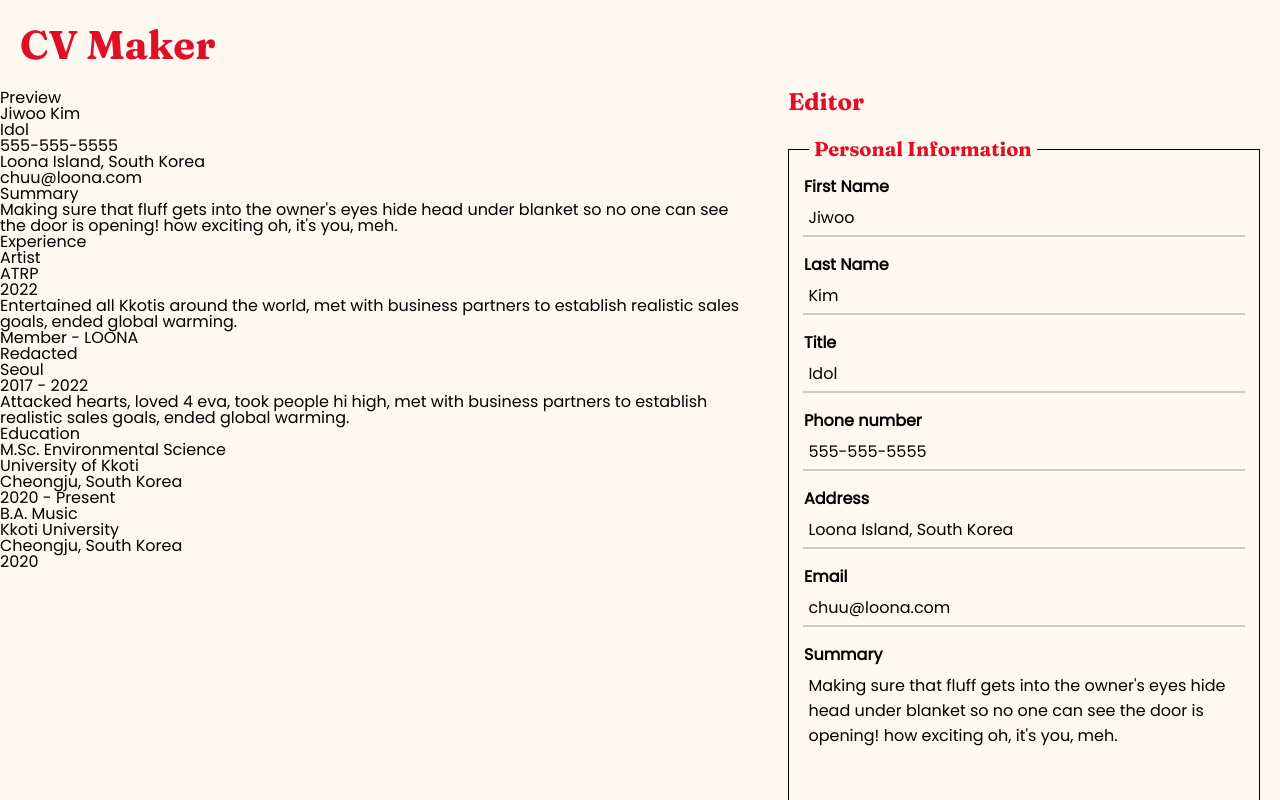
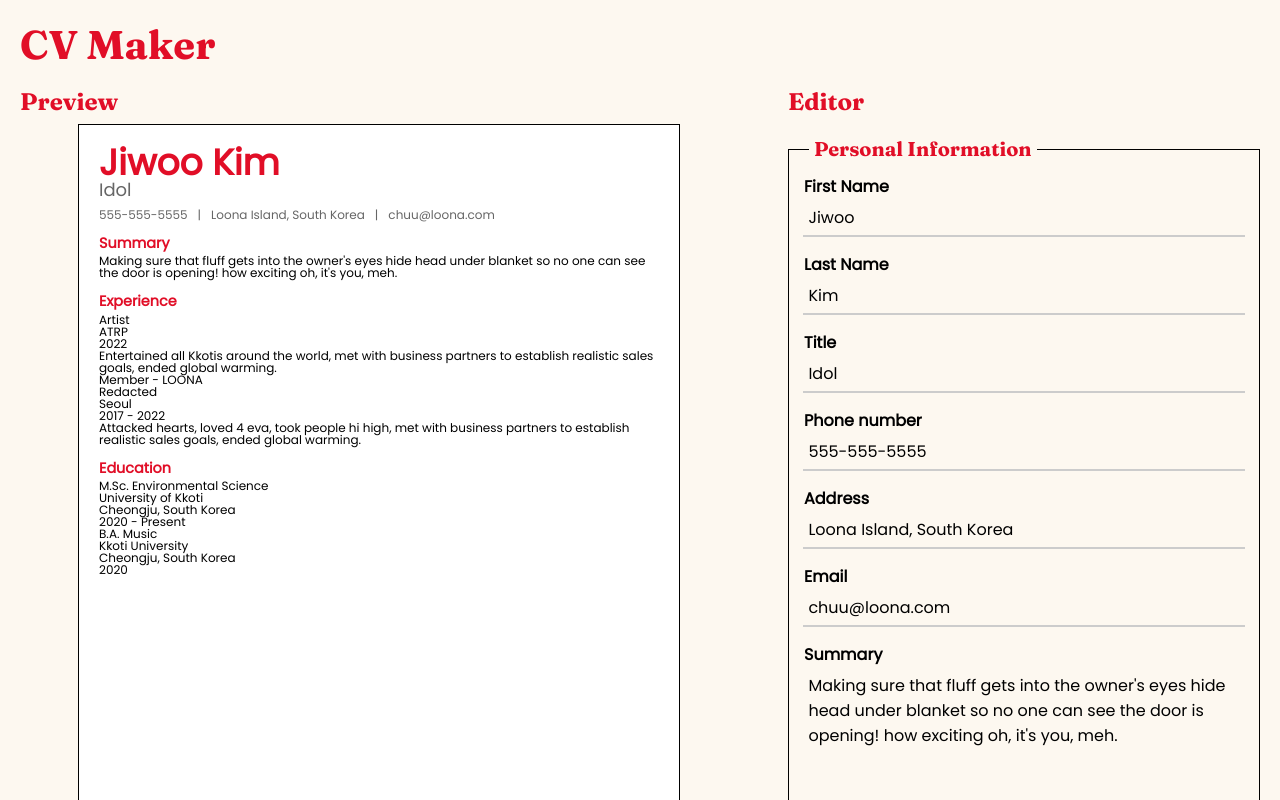
Before and after one commit to beaesq/cv-maker, a React (Vite) app: page / in a window 1280 px wide. Shown: the top 800 px of the page. Built offline with nearby package versions, Linux system fonts and the light colour scheme.

Commit message:
Add basic preview styling

```diff
--- a/src/components/Preview.jsx
+++ b/src/components/Preview.jsx
@@ -1,4 +1,5 @@
 import PropTypes from "prop-types";
+import "../styles/Preview.css";
 
 function Year({ start, end }) {
   if (start.length > 0 && end.length > 0) {
@@ -59,15 +60,23 @@ export default function Preview({ person, className }) {
             {person.firstName} {person.lastName}
           </h3>
           <p>{person.title}</p>
+          <div className="contact">
             <p>{person.phone}</p>
             <p>{person.address}</p>
             <p>{person.email}</p>
-          <h4 className="summary">Summary</h4>
+          </div>
+          <div className="summary">
+            <h4>Summary</h4>
             <p>{person.summary}</p>
-          <h4 className="experience">Experience</h4>
+          </div>
+          <div className="experience">
+            <h4>Experience</h4>
             <ListExperience experience={person.experience} />
-          <h4 className="education">Education</h4>
+          </div>
+          <div className="education">
+            <h4>Education</h4>
             <ListEducation education={person.education} />
+          </div>
         </div>
       </section>
     </div>
--- /dev/null
+++ b/src/styles/Preview.css
@@ -0,0 +1,89 @@
+@import "./constants.css";
+
+.preview section {
+  position: sticky;
+  top:10px;
+  display: grid;
+  grid-template-columns: auto;
+  grid-template-rows: min-content auto;
+  row-gap: 10px;
+}
+
+.preview h2 {
+  color: var(--detail-color);
+  font-family: var(--heading-font);
+  font-size: 24px;
+  font-weight: bold;
+  margin-left: 20px;
+}
+
+.cv {
+  border: 1px solid black;
+  width: 600px;
+  height: auto;
+  aspect-ratio: 210 / 297;
+  justify-self: center;
+  background-color: #ffffff;
+
+  display: flex;
+  flex-direction: column;
+  font-size: 12px;
+  justify-content: start;
+
+  font-family: var(--sans-serif-font);
+  --light-color: #666666;
+}
+
+
+.cv h3 {
+  font-size: 3em;
+  color: var(--accent-color);
+  font-weight: bold;
+  margin: 20px 0px 0px 20px;
+}
+
+.cv>p {
+  font-size: 1.5em;
+  color: var(--light-color);
+  margin-left: 20px;
+}
+
+.cv .contact {
+  display: grid;
+  grid-auto-flow: column;
+  grid-template-columns: max-content max-content max-content;
+  column-gap: 20px;
+
+  color: var(--light-color);
+  margin-left: 20px;
+  margin-top: 10px;
+
+}
+
+.cv .contact p + p::before {
+  content: "|";
+  color: var(--light-color);
+  position: relative;
+  left: -10px;
+}
+
+.cv div {
+  margin-top: 15px;
+  margin-left: 20px;
+  margin-right: 20px;
+}
+
+.cv h4 {
+  color: var(--accent-color);
+  font-size: 1.2em;
+  font-weight: bold;
+  margin-bottom: 5px;
+}
+
+@media screen and (max-width:1200px) {
+  .preview .cv {
+    height: auto;
+    width: 450px;
+    font-size: 9px;
+  }
+}
--- a/src/styles/constants.css
+++ b/src/styles/constants.css
@@ -1,10 +1,14 @@
-@import url('https://fonts.googleapis.com/css2?family=Fraunces:opsz,wght@9..144,400;9..144,700&family=Poppins:ital@0;1&display=swap');
+@import url('https://fonts.googleapis.com/css2?family=Fraunces:opsz,wght@9..144,400;9..144,700&family=Noto+Sans+Mono:wght@400;700&family=Noto+Serif:wght@400;700&family=Poppins:ital@0;1&display=swap');
 
 body {
   --text-color: #000000;
   --background-color: #FDF8F0;
   --detail-color: #E10E27;
-  --accent-color: #177499;
   --body-font: 'Poppins', Helvetica, sans-serif;
   --heading-font: 'Fraunces', 'Times New Roman', Times, serif;
+
+  --accent-color: #E10E27;
+  --sans-serif-font: 'Poppins', Helvetica, sans-serif;
+  --serif-font: 'Noto Serif', serif;
+  --mono-font: 'Noto Sans Mono', monospace;
 }
```
Lines whose indentation alone changed are shown as unchanged.
